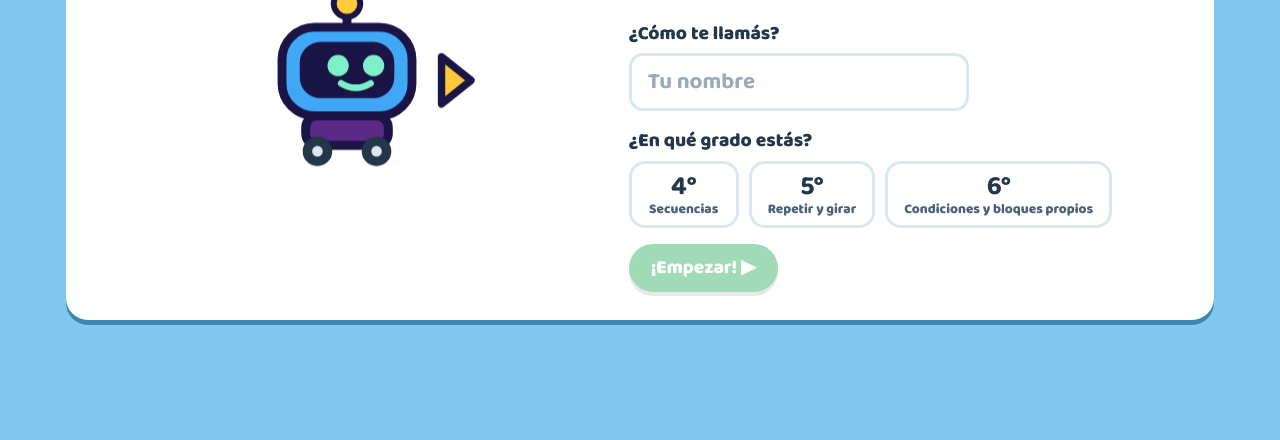
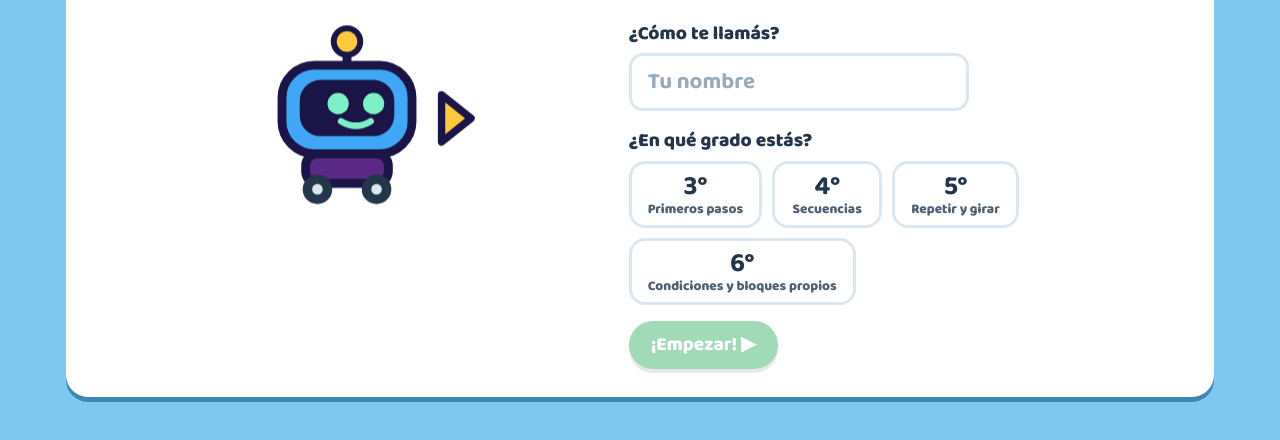
Before and after one commit to stocaimaza/juegos-samuel-digital, a plain HTML site: page actividades/misiones-robotito.html in a window 1280 px wide. Shown: the part 230-670 px from the top of the page. Drawn offline with nearby package versions, Linux system fonts and the light colour scheme.

Commit message:
Misiones del Robotito para 3°

```diff
--- a/actividades/misiones-robotito.html
+++ b/actividades/misiones-robotito.html
@@ -418,6 +418,39 @@ function plaza(){
 
 const MOV4=['der','izq','arr','aba'], MOV=['av','gi','gd'];
 const GRADOS = {
+  '3': {nombre:'3° grado', tema:'Primeros pasos', color:'#5cc96b', modo:'abs', sub:'Usá las flechas para mostrarle el camino al robotito.',
+    misiones:[
+      {tit:'Primeros pasos', txt:'Arrastrá flechas para llevar al robotito hasta la batería.',
+       mapa:['......','R....B','......'], bloques:MOV4, optimo:5,
+       pista:'Contá los cuadraditos hasta la batería: ¿cuántas veces tiene que ir a la derecha?'},
+      {tit:'A la vuelta de la roca', txt:'Hay rocas en el camino. Buscá por dónde pasar.',
+       mapa:['R..#.','...#.','....B'], bloques:MOV4, optimo:6,
+       pista:'Primero bajá hasta la última fila y después andá a la derecha.'},
+      {tit:'Rodear la roca', txt:'La roca está justo en el medio. ¡Pasá por arriba o por abajo!',
+       mapa:['.....','R.#.B','.....'], bloques:MOV4, optimo:6,
+       pista:'Subí un cuadradito antes de la roca, pasá por arriba y volvé a bajar.'},
+      {tit:'Primera estrella', txt:'Cuando el robotito esté arriba de la estrella, usá el bloque "juntar estrella".',
+       mapa:['......','R.*..B','......'], bloques:[...MOV4,'juntar'], optimo:6,
+       pista:'Andá hasta la estrella, poné "juntar estrella" y después seguí hasta la batería.'},
+      {tit:'Dos estrellas', txt:'Juntá las 2 estrellas y terminá en la batería.',
+       mapa:['R..*','.#..','*..B'], bloques:[...MOV4,'juntar'], optimo:11,
+       pista:'Elegí cuál estrella buscar primero. Después contá los bloques: ¿hay un camino más corto?'},
+      {tit:'Laberinto chico', txt:'Encontrá el camino entre las rocas hasta la batería.',
+       mapa:['R.#...','..#.#.','....#.','###.#.','.....B'], bloques:MOV4, optimo:9,
+       pista:'Seguí el camino con el dedo antes de armar los bloques.'},
+      {tit:'Tres estrellas', txt:'Juntá las 3 estrellas y llegá a la batería.',
+       mapa:['*...*','.#.#.','..R..','.#.#.','*...B'], bloques:[...MOV4,'juntar'], optimo:19,
+       pista:'Andá de una estrella a la que está más cerca. Dejá la batería para el final.'},
+      {tit:'¡Llega repetir!', txt:'Un camino largo... Probá el bloque nuevo: "repetir".',
+       mapa:['.........','R.......B','.........'], bloques:[...MOV4,'rep'], optimo:2,
+       pista:'Poné "derecha" adentro de "repetir" y elegí cuántas veces.'},
+      {tit:'Repetir y juntar', txt:'Hay una estrella cada dos pasos. ¿Qué se repite?',
+       mapa:['.........','R.*.*.*.*','.........'], bloques:[...MOV4,'juntar','rep'], optimo:4,
+       pista:'Lo que se repite es: derecha, derecha y juntar. ¿Cuántas estrellas hay?'},
+      {tit:'La escalera', txt:'Subí la escalera hasta la batería con muy pocos bloques.',
+       mapa:escalera(5,false), bloques:[...MOV4,'rep'], optimo:3,
+       pista:'Cada escalón es: derecha y arriba. ¿Cuántos escalones hay?'}
+    ]},
   '4': {nombre:'4° grado', tema:'Secuencias', color:'#3fa7f5', modo:'abs', sub:'Ordená los pasos y buscá el camino más corto.',
     misiones:[
       {tit:'¡A cargar batería!', txt:'Llevá al robotito hasta la batería sin chocar la roca.',
@@ -969,7 +1002,8 @@ $('btn-aprendemos').onclick = ()=>{
   abrirModal(`<div class="panel">
     <h2>📘 ¿Qué aprendemos?</h2>
     <h3>Lo que vas a lograr</h3>
-    <ul><li><b>4°:</b> dar órdenes en el orden correcto y encontrar el camino más corto.</li>
+    <ul><li><b>3°:</b> usar flechas para dar órdenes, juntar estrellas y conocer el bloque "repetir".</li>
+      <li><b>4°:</b> dar órdenes en el orden correcto y encontrar el camino más corto.</li>
       <li><b>5°:</b> pensar hacia dónde mira el robotito y usar "repetir", incluso uno adentro de otro.</li>
       <li><b>6°:</b> hacer que el robotito decida solo con "si… entonces" e inventar tus propios bloques.</li></ul>
     <h3>Palabras nuevas</h3>
```
Also changed, not shown: actividades/grado-3.html (+1 -1 lines).
